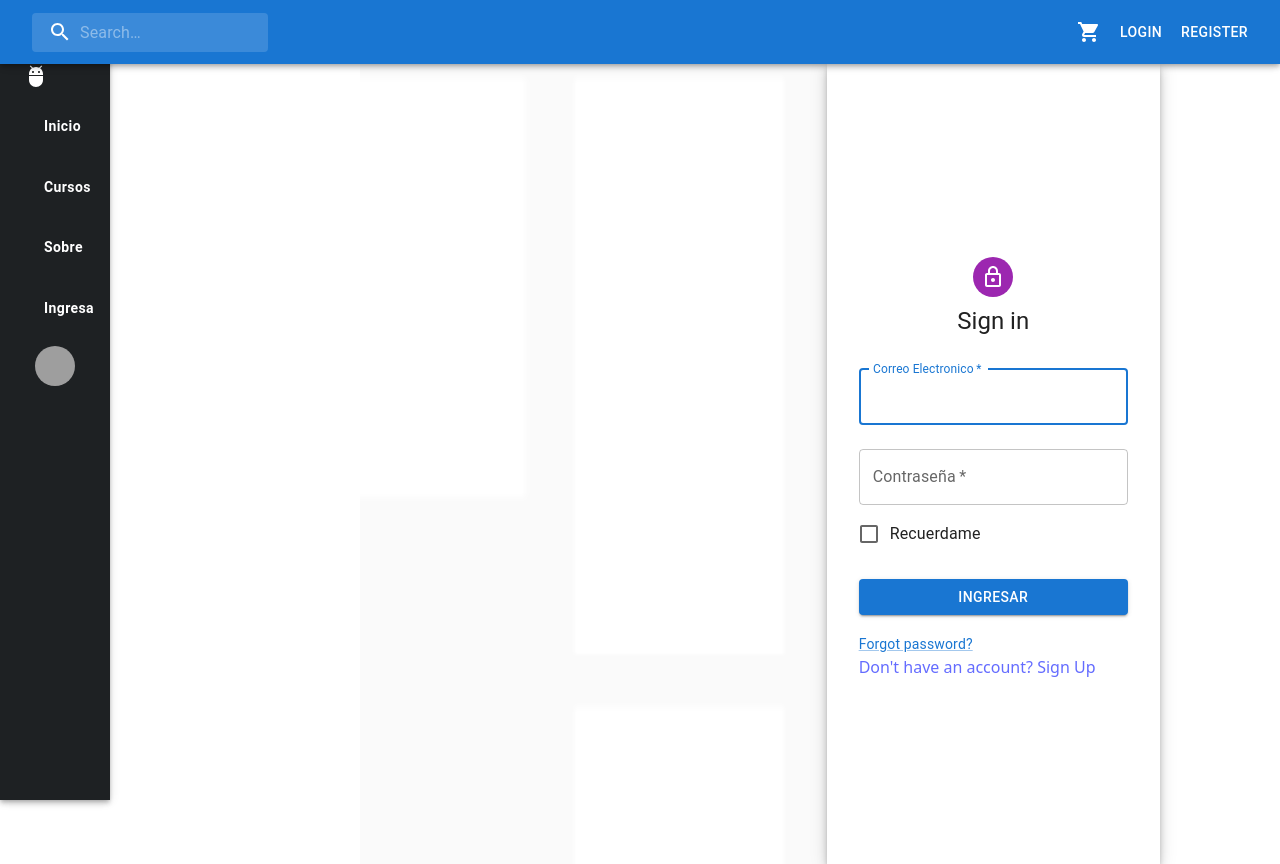
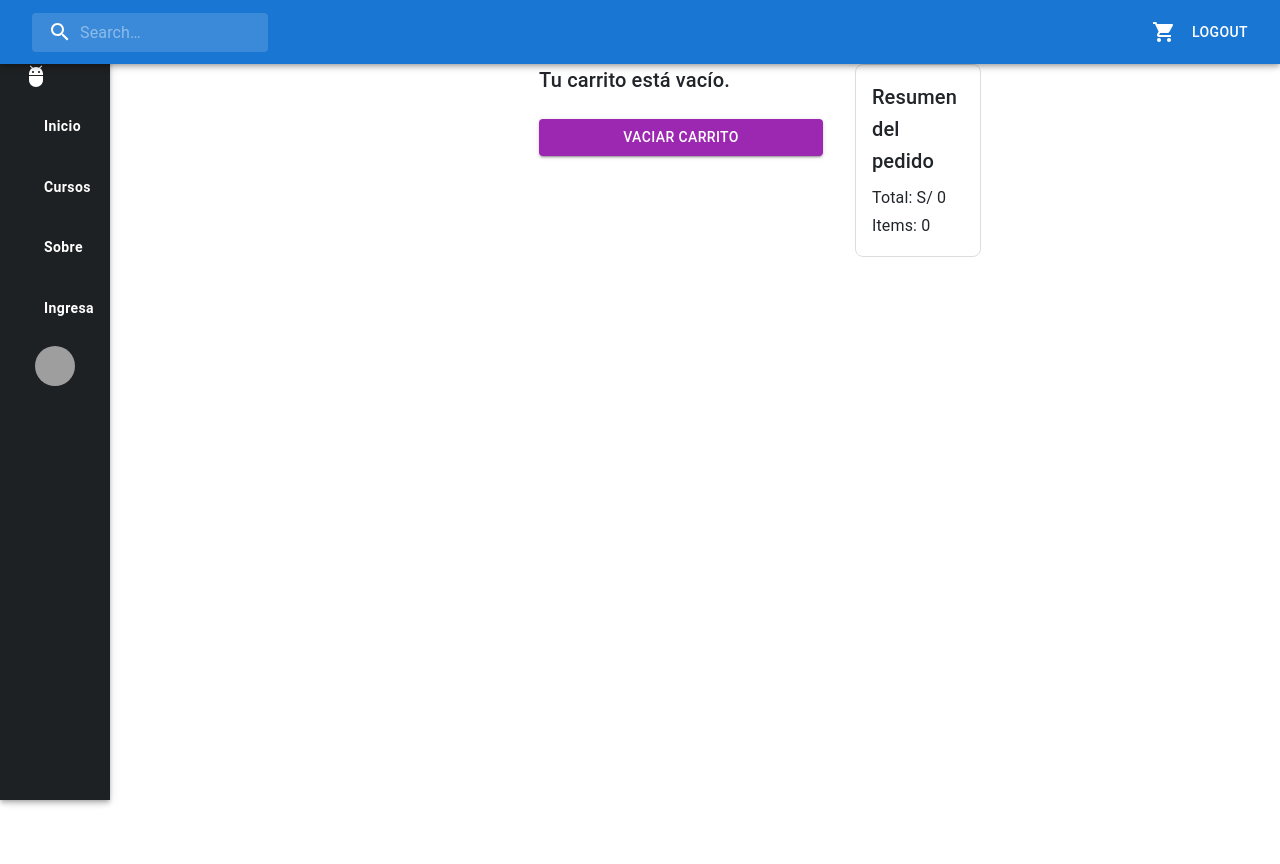
Before and after one commit to Jhordan26/aspireUI, a React (Vite) app: page /shopping-cart in a window 1280 px wide. Before the commit this address led to /login. After the commit the page ends 800 px from the top, so only its background shows below. Built offline with nearby package versions, Linux system fonts and the light colour scheme; sample sign-in values are in the browser's storage; grey boxes are pictures that could not be loaded.

Commit message:
Subiendo nuevos cambios para paypal

```diff
--- a/src/components/Courses.tsx
+++ b/src/components/Courses.tsx
@@ -3,13 +3,15 @@ import { Card, Button, Pagination } from 'react-bootstrap';
 import axios from '../../utils/api';
 import 'bootstrap/dist/css/bootstrap.min.css';
 import './../style/CoursesSection.css';
+import { useAuth } from '../pages/Auth/AuthContext'; // Importa el contexto de autenticación
+import PayPalComponent from '../pages/Cart/Paypal'; // Asegúrate de importar el componente de PayPal
 
 export interface Course {
   id: number;
   nombre: string;
   descripcion: string;
   imagen: string;
-  plan_precio: string | number;
+  plan_precio: number;
 }
 
 interface Props {
@@ -17,6 +19,7 @@ interface Props {
 }
 
 const Courses: React.FC<Props> = ({ addToCart }) => {
+  const { isAuthenticated } = useAuth(); // Obtén el isAuthenticated del contexto de autenticación
   const [courses, setCourses] = useState<Course[]>([]);
   const [currentPage, setCurrentPage] = useState<number>(1);
   const [coursesPerPage] = useState<number>(4);
@@ -47,11 +50,7 @@ const Courses: React.FC<Props> = ({ addToCart }) => {
   // Change page
   const paginate = (pageNumber: number) => setCurrentPage(pageNumber);
 
-
-
-
   return (
-
     <div className="container">
       <div className="d-flex flex-column align-items-center gap-3">
         <div className="d-flex flex-row flex-wrap justify-content-center gap-3">
@@ -63,9 +62,11 @@ const Courses: React.FC<Props> = ({ addToCart }) => {
                 <Card.Text className="text-primary">
                   Total price: S/ {course.plan_precio}
                 </Card.Text>
-                <Button variant="danger" size="lg" onClick={() => handleAddToCart(course)}>
-                  Comprar
-                </Button>
+                {isAuthenticated && ( // Asegúrate de que la lógica de isAuthenticated es la correcta
+                  <Button variant="danger" size="lg" onClick={() => handleAddToCart(course)}>
+                    Comprar
+                  </Button>
+                )}
               </Card.Body>
             </Card>
           ))}
--- a/src/main.tsx
+++ b/src/main.tsx
@@ -2,9 +2,11 @@ import React from 'react'
 import ReactDOM from 'react-dom/client'
 import App from './App.tsx'
 import './index.css'
+import { AuthProvider } from './pages/Auth/AuthContext.tsx'
 
 ReactDOM.createRoot(document.getElementById('root')!).render(
-  <React.StrictMode>
+  <AuthProvider>
     <App />
-  </React.StrictMode>,
+  </AuthProvider>,
+
 )
--- a/src/pages/Auth/AuthContext.tsx
+++ b/src/pages/Auth/AuthContext.tsx
@@ -1,8 +1,20 @@
-import React, { createContext, useContext, useState, ReactNode, useEffect } from 'react';
+import React, { createContext, useContext, useState, ReactNode } from 'react';
+
+interface User {
+    id: number;
+    username: string;
+    first_name: string;
+    last_name: string;
+    genero: string;
+    email: string;
+    // otros campos que puedas tener
+}
 
 interface AuthContextType {
     isAuthenticated: boolean;
-    login: () => void;
+    token: string | null;
+    user: User | null; // Incluir el objeto User en el contexto
+    login: (token: string, user: User) => void;
     logout: () => void;
 }
 
@@ -10,29 +22,36 @@ const AuthContext = createContext<AuthContextType | undefined>(undefined);
 
 export const AuthProvider: React.FC<{ children: ReactNode }> = ({ children }) => {
     const [isAuthenticated, setIsAuthenticated] = useState<boolean>(() => {
-        const savedAuthState = localStorage.getItem('isAuthenticated');
-        return savedAuthState ? JSON.parse(savedAuthState) : false;
+        return !!localStorage.getItem('token') && !!localStorage.getItem('user');
+    });
+    const [token, setToken] = useState<string | null>(() => {
+        return localStorage.getItem('token');
+    });
+    const [user, setUser] = useState<User | null>(() => {
+        const userString = localStorage.getItem('user');
+        return userString ? JSON.parse(userString) : null;
     });
 
-    const login = () => {
+    const login = (token: string, user: User) => {
         setIsAuthenticated(true);
-        localStorage.setItem('isAuthenticated', JSON.stringify(true));
+        setToken(token);
+        setUser(user);
+        localStorage.setItem('token', token);
+        localStorage.setItem('user', JSON.stringify(user));
+        localStorage.setItem('id', user.id.toString()); // Guardar el id en localStorage
     };
 
     const logout = () => {
         setIsAuthenticated(false);
-        localStorage.removeItem('isAuthenticated');
+        setToken(null);
+        setUser(null);
+        localStorage.removeItem('token');
+        localStorage.removeItem('user');
+        localStorage.removeItem('id'); // Limpiar el id de localStorage al hacer logout
     };
 
-    useEffect(() => {
-        const savedAuthState = localStorage.getItem('isAuthenticated');
-        if (savedAuthState) {
-            setIsAuthenticated(JSON.parse(savedAuthState));
-        }
-    }, []);
-
     return (
-        <AuthContext.Provider value={{ isAuthenticated, login, logout }}>
+        <AuthContext.Provider value={{ isAuthenticated, token, user, login, logout }}>
             {children}
         </AuthContext.Provider>
     );
--- a/src/pages/Auth/LoginPage.tsx
+++ b/src/pages/Auth/LoginPage.tsx
@@ -13,7 +13,7 @@ import LinkMui from '@mui/material/Link';
 import Typography from '@mui/material/Typography';
 import LockOutlinedIcon from '@mui/icons-material/LockOutlined';
 import { createTheme, ThemeProvider } from '@mui/material/styles';
-import { useAuth } from '../Auth/AuthContext'; // Importa el contexto de autenticación
+import { useAuth } from '../Auth/AuthContext';
 
 const defaultTheme = createTheme();
 
@@ -24,19 +24,24 @@ const Login: React.FC = () => {
   const [passwordError, setPasswordError] = useState<string | null>(null);
 
   const navigate = useNavigate();
-  const { login } = useAuth(); // Utiliza el contexto de autenticación
+  const { login } = useAuth();
 
   const handleSubmit = async (event: React.FormEvent<HTMLFormElement>) => {
     event.preventDefault();
     try {
-      const response = await axios.post('/login/', { email, password });
+      const response = await axios.post('login/', { email, password });
 
       if (response.status === 200) {
-        toast.success('Signin successful: WELCOME!', { autoClose: 15000 });
-        login(); // Marca al usuario como autenticado
-        navigate('/home');
+        const { token, user } = response.data; // Extraer token y user de la respuesta
+        login(token, user); // Llamar a la función login con token y user
+        toast.success('Inicio de sesión exitoso: ¡Bienvenido!', { autoClose: 15000 });
+        navigate('');
+
+        // Almacenar token y id en localStorage
+        localStorage.setItem('token', token);
+        localStorage.setItem('id', user.id.toString());
       } else {
-        throw new Error('Error signing in');
+        throw new Error('Error al iniciar sesión');
       }
     } catch (error: any) {
       if (error.response && error.response.status === 400) {
@@ -46,7 +51,7 @@ const Login: React.FC = () => {
           setEmailError('Correo electrónico no encontrado');
         }
       } else {
-        toast.error('Error signing in, Please try again🤗', { autoClose: 15000 });
+        toast.error('Error al iniciar sesión, por favor intente nuevamente', { autoClose: 15000 });
       }
     }
   };
@@ -88,7 +93,7 @@ const Login: React.FC = () => {
               <LockOutlinedIcon />
             </Avatar>
             <Typography component="h1" variant="h5">
-              Sign in
+              Iniciar sesión
             </Typography>
             <form className="login-form" onSubmit={handleSubmit} style={{ width: '100%', marginTop: '1rem' }}>
               <TextField
@@ -96,7 +101,7 @@ const Login: React.FC = () => {
                 required
                 fullWidth
                 id="email"
-                label="Correo Electronico"
+                label="Correo Electrónico"
                 name="email"
                 autoComplete="email"
                 autoFocus
@@ -121,7 +126,7 @@ const Login: React.FC = () => {
               />
               <FormControlLabel
                 control={<Checkbox value="remember" color="primary" />}
-                label="Recuerdame"
+                label="Recuérdame"
               />
               <Button
                 type="submit"
@@ -135,12 +140,12 @@ const Login: React.FC = () => {
               <Grid container>
                 <Grid item xs>
                   <LinkMui href="#" variant="body2">
-                    Forgot password?
+                    ¿Olvidaste tu contraseña?
                   </LinkMui>
                 </Grid>
                 <Grid item>
                   <Link to="/register" style={{ textDecoration: 'none' }}>
-                    {"Don't have an account? Sign Up"}
+                    {"¿No tienes una cuenta? Regístrate"}
                   </Link>
                 </Grid>
               </Grid>
--- a/src/pages/Cart/CartPage.tsx
+++ b/src/pages/Cart/CartPage.tsx
@@ -89,10 +89,7 @@ const CartPage: React.FC<Props> = ({ cartItems, removeFromCart, clearCart, setCa
                             Items: {cartItems.length}
                         </Typography>
                         {isAuthenticated && cartItems.length > 0 && (
-                            <PayPalComponent
-                                nombreCurso={cartItems[0].nombre} // Pasar nombre del curso
-                                precioPlan={cartItems[0].plan_precio} // Pasar precio del plan
-                            />
+                            <PayPalComponent ventaItems={cartItems} />
                         )}
                     </Box>
                 </Grid>
--- a/src/pages/Cart/Paypal.tsx
+++ b/src/pages/Cart/Paypal.tsx
@@ -1,17 +1,16 @@
 import React from 'react';
 import axios from 'axios';
 import { PayPalButtons, PayPalScriptProvider } from '@paypal/react-paypal-js';
+import { Course } from '../../components/Courses';
+import { useAuth } from '../Auth/AuthContext';
 
 interface PayPalComponentProps {
-    nombreCurso: string;
-    precioPlan: string | number;
-    planId: number;
-    userId: number;
-    ventaId: number; // ID de la venta generado previamente
-    cursos: { id: number, nombre: string, precio: number }[];
+    ventaItems: Course[];
 }
 
-const PayPalComponent: React.FC<PayPalComponentProps> = ({ nombreCurso, precioPlan, planId, userId, ventaId, cursos }) => {
+const PayPalComponent: React.FC<PayPalComponentProps> = ({ ventaItems }) => {
+    const { user } = useAuth(); // Obtener usuario del contexto de autenticación
+
     const paypalOptions = {
         "client-id": "AStzaGanGIawQet0X34MMznoIXl8yRh_-gmr4M-e6bo9IEF0Lcl0R14UM_FYZ822EsMt_v79BOdJNknA",
         "currency": "USD"
@@ -21,15 +20,15 @@ const PayPalComponent: React.FC<PayPalComponentProps> = ({ nombreCurso, precioPl
         console.log('Venta registrada correctamente con ID:', ventaId);
     };
 
-    const savePayment = (orderID: string) => {
-        const payload = {
-            monto: precioPlan, // Ajusta esto según sea necesario
-            fecha_registro: new Date().toISOString(),
-            venta_id: ventaId,
-            cursos: cursos.map(curso => curso.id)
-        };
+    const savePayments = (orderID: string) => {
+        const payload = ventaItems.map(course => ({
+            usuario_id: user?.id,
+            curso_id: course.id,
+            monto: course.plan_precio,
+            fecha_registro: new Date().toISOString()
+        }));
 
-        axios.post('https://jellyfish-app-olbh8.ondigitalocean.app/api/save-payment/', payload)
+        axios.post('http://localhost:8000/api/save-payments/', { payments: payload })
             .then(response => {
                 console.log('Respuesta del servidor:', response.data);
                 handlePaymentSuccess(orderID);
@@ -43,24 +42,21 @@ const PayPalComponent: React.FC<PayPalComponentProps> = ({ nombreCurso, precioPl
         <PayPalScriptProvider options={paypalOptions}>
             <PayPalButtons
                 createOrder={(data, actions) => {
+                    const totalAmount = ventaItems.reduce((total, course) => total + parseFloat(course.plan_precio.toString()), 0);
                     return actions.order.create({
                         purchase_units: [{
                             amount: {
-                                value: precioPlan.toString()
+                                value: totalAmount.toString() // Usar el precio total del carrito
                             }
                         }]
                     });
                 }}
                 onApprove={(data, actions) => {
-                    if (actions && actions.order) {
-                        return actions.order.capture().then((details: any) => {
-                            const orderID = details.id;
-                            savePayment(orderID);
-                        }).catch(error => {
-                            console.error('Error al capturar el pago:', error);
-                        });
+                    if (actions && actions.order && data && data.orderID) {
+                        const orderID = data.orderID;
+                        savePayments(orderID); // Guardar los pagos con los cursos seleccionados
                     } else {
-                        console.error('Error: actions.order no está definido');
+                        console.error('Error: No se pudo obtener el orderID o actions.order');
                     }
                 }}
             />
```
